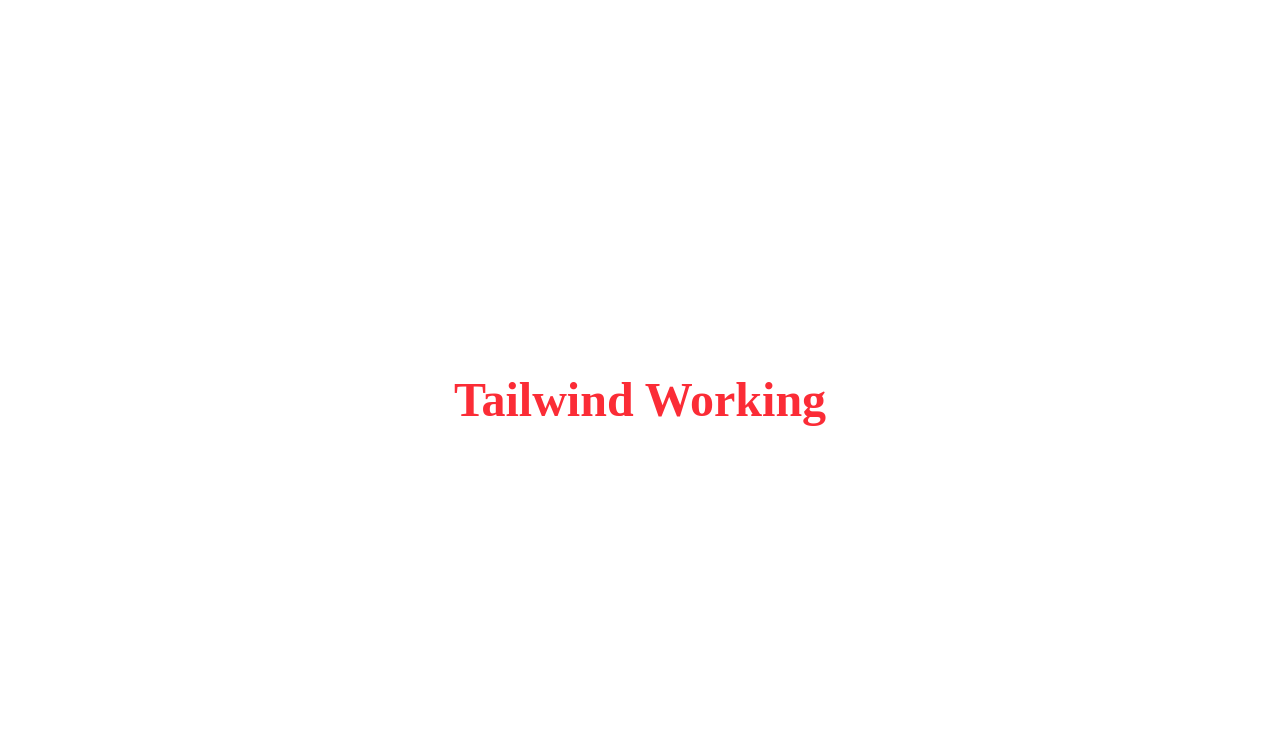
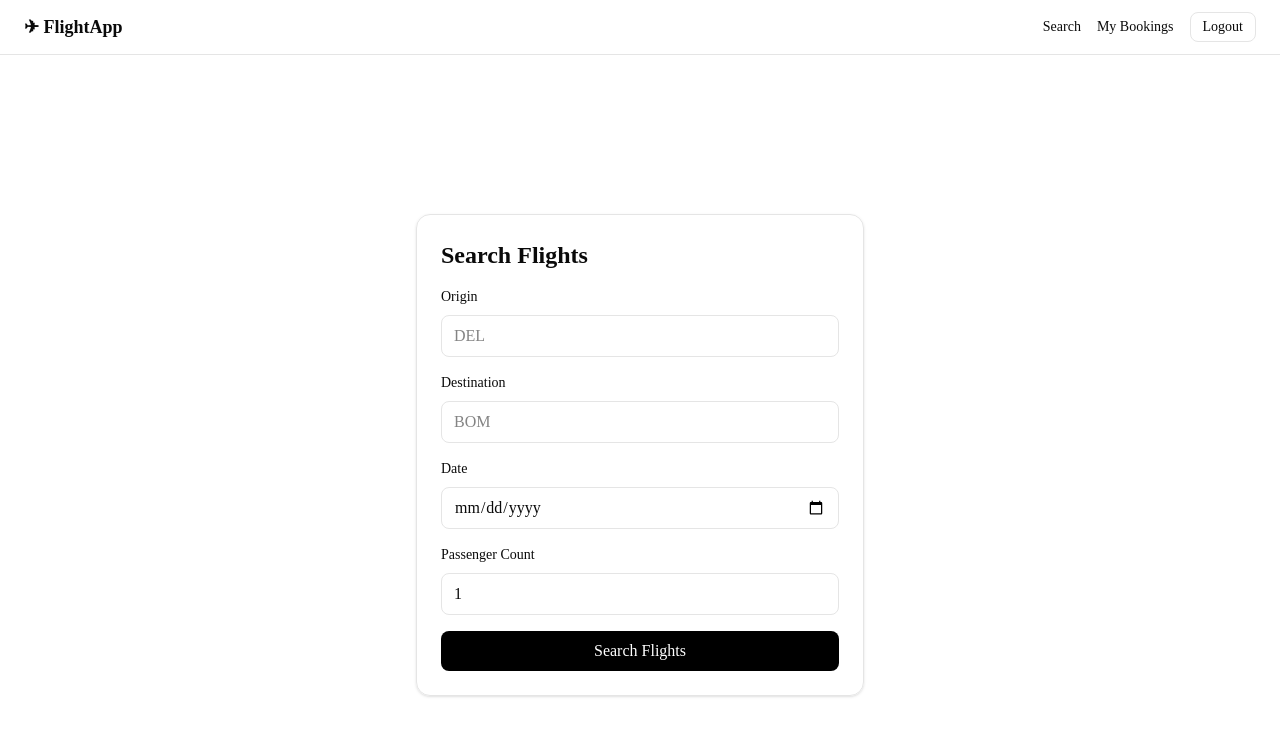
Before and after one commit to abhineetchitra/flight-management-web-app, a Next.js app: page / in a window 1280 px wide. Shown: the top 736 px of the page. Built offline with nearby package versions, Linux system fonts and the light colour scheme; no server answers.

Commit message:
added basic flight search page with origin, destination, date, and passenger count

```diff
--- /dev/null
+++ b/src/app/(main)/layout.tsx
@@ -0,0 +1,26 @@
+import Link from 'next/link'
+import { LogoutButton } from '@/components/LogoutButton'
+
+export default function MainLayout({
+  children,
+}: {
+  children: React.ReactNode
+}) {
+  return (
+    <div className="min-h-screen flex flex-col">
+      <header className="border-b px-6 py-3 flex items-center justify-between">
+        <Link href="/" className="text-lg font-semibold">
+          ✈ FlightApp
+        </Link>
+        <nav className="flex items-center gap-4 text-sm">
+          <Link href="/">Search</Link>
+          <Link href="/my-bookings">My Bookings</Link>
+          <LogoutButton />
+        </nav>
+      </header>
+      <main className="flex-1">
+        {children}
+      </main>
+    </div>
+  )
+}
--- /dev/null
+++ b/src/app/(main)/page.tsx
@@ -0,0 +1,109 @@
+'use client'
+
+import { useRouter } from 'next/navigation'
+import { useState } from 'react'
+import { useFlightStore } from '@/store/useFlightStore'
+
+export default function HomePage() {
+  const router = useRouter()
+  const setSearchQuery = useFlightStore((s) => s.setSearchQuery)
+  const setBookingStep = useFlightStore((s) => s.setBookingStep)
+
+  const [origin, setOrigin] = useState('')
+  const [destination, setDestination] = useState('')
+  const [date, setDate] = useState('')
+  const [passengerCount, setPassengerCount] = useState(1)
+
+  function handleSubmit(e: React.FormEvent<HTMLFormElement>) {
+    e.preventDefault()
+
+    if (!origin || !destination || !date || passengerCount < 1) return
+
+    setSearchQuery({
+      origin: origin.toUpperCase(),
+      destination: destination.toUpperCase(),
+      date,
+      passengerCount,
+    })
+
+    setBookingStep('results')
+    router.push('/flights')
+  }
+
+  return (
+    <main className="min-h-screen flex items-center justify-center px-4">
+      <form
+        onSubmit={handleSubmit}
+        className="w-full max-w-md space-y-4 rounded-xl border p-6 shadow-sm"
+      >
+        <h1 className="text-2xl font-semibold">Search Flights</h1>
+
+        <div className="space-y-2">
+          <label htmlFor="origin" className="block text-sm font-medium">
+            Origin
+          </label>
+          <input
+            id="origin"
+            type="text"
+            placeholder="DEL"
+            value={origin}
+            onChange={(e) => setOrigin(e.target.value)}
+            className="w-full rounded-md border px-3 py-2"
+            required
+          />
+        </div>
+
+        <div className="space-y-2">
+          <label htmlFor="destination" className="block text-sm font-medium">
+            Destination
+          </label>
+          <input
+            id="destination"
+            type="text"
+            placeholder="BOM"
+            value={destination}
+            onChange={(e) => setDestination(e.target.value)}
+            className="w-full rounded-md border px-3 py-2"
+            required
+          />
+        </div>
+
+        <div className="space-y-2">
+          <label htmlFor="date" className="block text-sm font-medium">
+            Date
+          </label>
+          <input
+            id="date"
+            type="date"
+            value={date}
+            onChange={(e) => setDate(e.target.value)}
+            className="w-full rounded-md border px-3 py-2"
+            required
+          />
+        </div>
+
+        <div className="space-y-2">
+          <label htmlFor="passengerCount" className="block text-sm font-medium">
+            Passenger Count
+          </label>
+          <input
+            id="passengerCount"
+            type="number"
+            min={1}
+            value={passengerCount}
+            onChange={(e) => setPassengerCount(Number(e.target.value))}
+            className="w-full rounded-md border px-3 py-2"
+            required
+          />
+        </div>
+
+        <button
+          type="submit"
+          className="w-full rounded-md bg-black px-4 py-2 text-white"
+        >
+          Search Flights
+        </button>
+      </form>
+    </main>
+  )
+}
--- a/src/app/page.tsx
+++ /dev/null
@@ -1,7 +0,0 @@
-export default function Home() {
-  return (
-    <div className="flex items-center justify-center h-screen text-5xl font-bold text-red-500">
-      Tailwind Working
-    </div>
-  );
-}
--- /dev/null
+++ b/src/components/LogoutButton.tsx
@@ -0,0 +1,15 @@
+'use client'
+import { logout } from '@/app/auth/logout/action'
+
+export function LogoutButton() {
+  return (
+    <form action={logout}>
+      <button
+        type="submit"
+        className="text-sm px-3 py-1 rounded-md border hover:bg-gray-100"
+      >
+        Logout
+      </button>
+    </form>
+  )
+}
```
